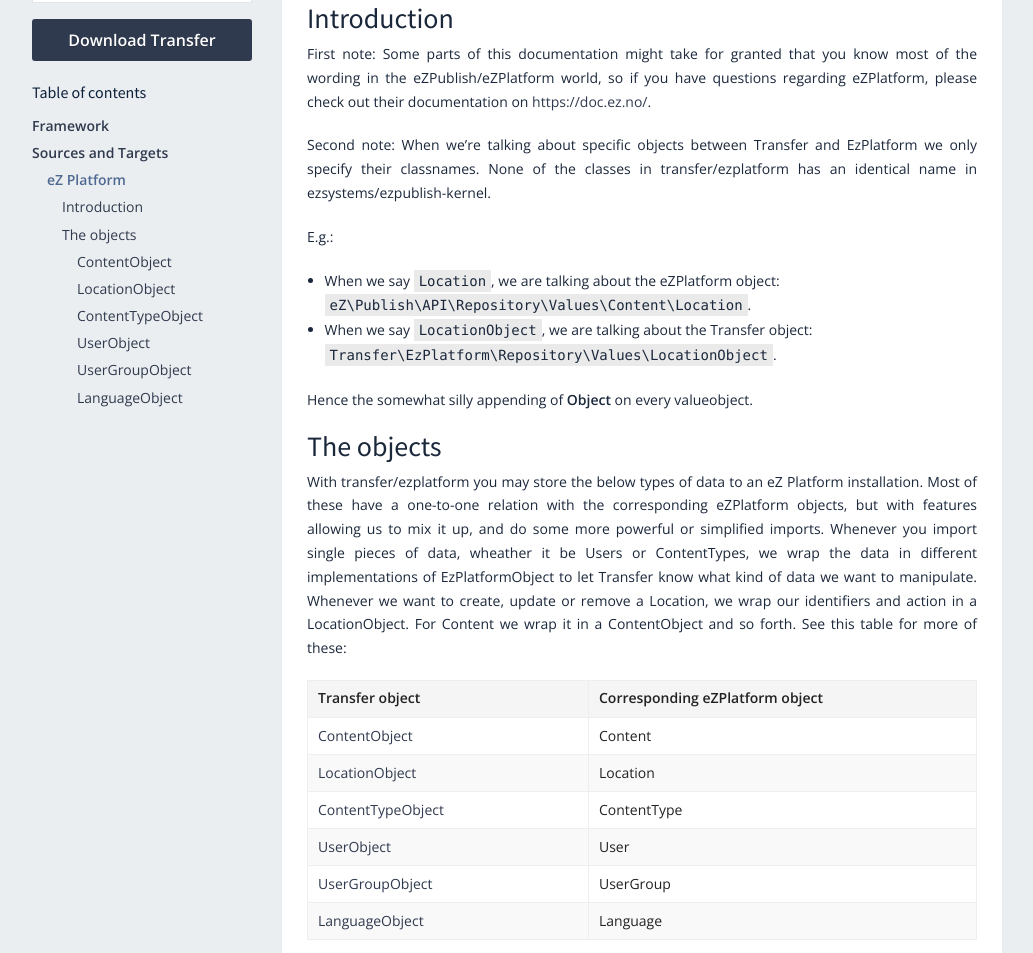
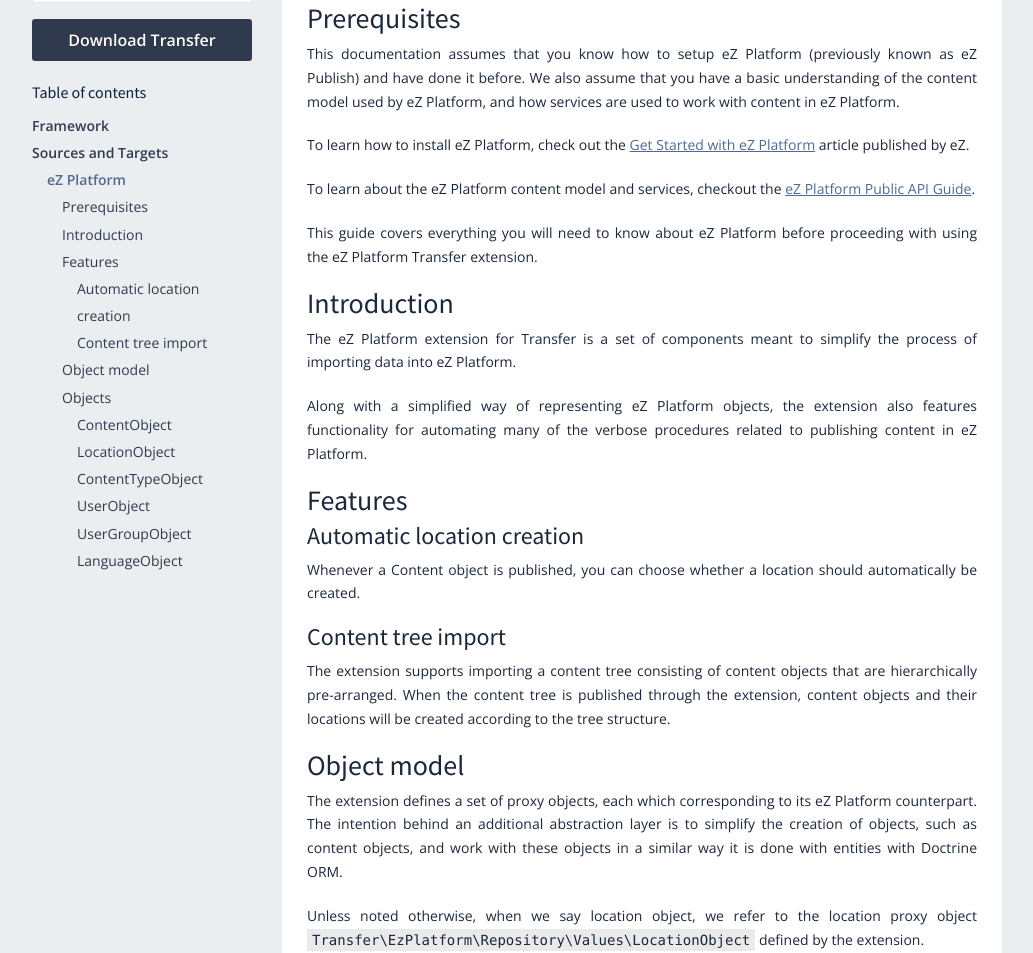
Before and after one commit to transfer-framework/transfer-framework.github.io, a plain HTML site: page docs/1.0/sources_and_targets/ezplatform/index.html in a window 1280 px wide. Shown: the part 199-1152 px from the top of the page, without its empty margins (123-1156 px from the left). Drawn offline with nearby package versions, Linux system fonts and the light colour scheme; a web font is replaced by a local one.

Commit message:
Update source - 2016/07/03-1

```diff
--- a/docs/1.0/sources_and_targets/ezplatform/index.html
+++ b/docs/1.0/sources_and_targets/ezplatform/index.html
@@ -105,8 +105,15 @@
 <li class="toctree-l1"><a class="reference internal" href="../../framework/">Framework</a></li>
 <li class="toctree-l1 current"><a class="reference internal" href="../">Sources and Targets</a><ul class="current">
 <li class="toctree-l2 current"><a class="current reference internal" href="">eZ Platform</a><ul>
+<li class="toctree-l3"><a class="reference internal" href="#prerequisites">Prerequisites</a></li>
 <li class="toctree-l3"><a class="reference internal" href="#introduction">Introduction</a></li>
-<li class="toctree-l3"><a class="reference internal" href="#the-objects">The objects</a><ul>
+<li class="toctree-l3"><a class="reference internal" href="#features">Features</a><ul>
+<li class="toctree-l4"><a class="reference internal" href="#automatic-location-creation">Automatic location creation</a></li>
+<li class="toctree-l4"><a class="reference internal" href="#content-tree-import">Content tree import</a></li>
+</ul>
+</li>
+<li class="toctree-l3"><a class="reference internal" href="#object-model">Object model</a></li>
+<li class="toctree-l3"><a class="reference internal" href="#objects">Objects</a><ul>
 <li class="toctree-l4"><a class="reference internal" href="the_objects/contentobject.html">ContentObject</a></li>
 <li class="toctree-l4"><a class="reference internal" href="the_objects/locationobject.html">LocationObject</a></li>
 <li class="toctree-l4"><a class="reference internal" href="the_objects/contenttypeobject.html">ContentTypeObject</a></li>
@@ -135,25 +142,62 @@
 
                             <div class="section" id="ez-platform">
 <h1>eZ Platform<a class="headerlink" href="#ez-platform" title="Permalink to this headline">¶</a></h1>
+<div class="section" id="prerequisites">
+<h2>Prerequisites<a class="headerlink" href="#prerequisites" title="Permalink to this headline">¶</a></h2>
+<p>This documentation assumes that you know how to setup eZ Platform (previously
+known as eZ Publish) and have done it before. We also assume that you have a
+basic understanding of the content model used by eZ Platform, and how services
+are used to work with content in eZ Platform.</p>
+<p>To learn how to install eZ Platform, check out the
+<a class="reference external" href="https://doc.ez.no/display/DEVELOPER/Get+Started+with+eZ+Platform">Get Started with eZ Platform</a>
+article published by eZ.</p>
+<p>To learn about the eZ Platform content model and services, checkout the
+<a class="reference external" href="https://doc.ez.no/display/DEVELOPER/Public+API+Guide">eZ Platform Public API Guide</a>.</p>
+<p>This guide covers everything you will need to know about eZ Platform before
+proceeding with using the eZ Platform Transfer extension.</p>
+</div>
 <div class="section" id="introduction">
 <h2>Introduction<a class="headerlink" href="#introduction" title="Permalink to this headline">¶</a></h2>
-<p>First note: Some parts of this documentation might take for granted that you know most of the wording in the eZPublish/eZPlatform world, so if you have questions regarding eZPlatform, please check out their documentation on <a class="reference external" href="https://doc.ez.no/">https://doc.ez.no/</a>.</p>
-<p>Second note: When we&#8217;re talking about specific objects between Transfer and EzPlatform we only specify their classnames.
-None of the classes in transfer/ezplatform has an identical name in ezsystems/ezpublish-kernel.</p>
-<p>E.g.:</p>
-<ul class="simple">
-<li>When we say <code class="docutils literal"><span class="pre">Location</span></code>, we are talking about the eZPlatform object: <code class="docutils literal"><span class="pre">eZ\Publish\API\Repository\Values\Content\Location</span></code>.</li>
-<li>When we say <code class="docutils literal"><span class="pre">LocationObject</span></code>, we are talking about the Transfer object: <code class="docutils literal"><span class="pre">Transfer\EzPlatform\Repository\Values\LocationObject</span></code>.</li>
-</ul>
-<p>Hence the somewhat silly appending of <strong>Object</strong> on every valueobject.</p>
+<p>The eZ Platform extension for Transfer is a set of components meant to simplify
+the process of importing data into eZ Platform.</p>
+<p>Along with a simplified way of representing eZ Platform objects, the extension
+also features functionality for automating many of the verbose procedures related to
+publishing content in eZ Platform.</p>
 </div>
-<div class="section" id="the-objects">
-<h2>The objects<a class="headerlink" href="#the-objects" title="Permalink to this headline">¶</a></h2>
-<p>With transfer/ezplatform you may store the below types of data to an eZ Platform installation.
-Most of these have a one-to-one relation with the corresponding eZPlatform objects, but with features allowing us to mix it up, and do some more powerful or simplified imports.
-Whenever you import single pieces of data, wheather it be Users or ContentTypes, we wrap the data in different implementations of EzPlatformObject to let Transfer know what kind of data we want to manipulate.
-Whenever we want to create, update or remove a Location, we wrap our identifiers and action in a LocationObject. For Content we wrap it in a ContentObject and so forth.
-See this table for more of these:</p>
+<div class="section" id="features">
+<h2>Features<a class="headerlink" href="#features" title="Permalink to this headline">¶</a></h2>
+<div class="section" id="automatic-location-creation">
+<h3>Automatic location creation<a class="headerlink" href="#automatic-location-creation" title="Permalink to this headline">¶</a></h3>
+<p>Whenever a Content object is published, you can choose whether a location should
+automatically be created.</p>
+</div>
+<div class="section" id="content-tree-import">
+<h3>Content tree import<a class="headerlink" href="#content-tree-import" title="Permalink to this headline">¶</a></h3>
+<p>The extension supports importing a content tree consisting of content objects
+that are hierarchically pre-arranged. When the content tree is published through
+the extension, content objects and their locations will be created according to
+the tree structure.</p>
+</div>
+</div>
+<div class="section" id="object-model">
+<h2>Object model<a class="headerlink" href="#object-model" title="Permalink to this headline">¶</a></h2>
+<p>The extension defines a set of proxy objects, each which corresponding to its
+eZ Platform counterpart. The intention behind an additional abstraction layer is
+to simplify the creation of objects, such as content objects, and work with these
+objects in a similar way it is done with entities with Doctrine ORM.</p>
+<p>Unless noted otherwise, when we say location object, we refer to the location proxy
+object <code class="docutils literal"><span class="pre">Transfer\EzPlatform\Repository\Values\LocationObject</span></code> defined by the extension.</p>
+<p>When we say location, we refer to a value object in the eZ Platform content model:
+<code class="docutils literal"><span class="pre">eZ\Publish\API\Repository\Values\Content\Location</span></code></p>
+</div>
+<div class="section" id="objects">
+<h2>Objects<a class="headerlink" href="#objects" title="Permalink to this headline">¶</a></h2>
+<p>This section introduces a list of the proxy objects defined by the extension.</p>
+<p>All of these have a one-to-one relation with the eZ Platform objects. In addition to
+built-in eZ Platform capabilities, Transfer proxy objects may feature extra options
+for simplifying imports or doing more advanced tasks.</p>
+<p>The proxy objects hold a list of field values and additional properties that affect
+how an object is going to be translated to an eZ Platform object and imported.</p>
 <table border="1" class="docutils">
 <colgroup>
 <col width="42%" />
@@ -161,7 +205,7 @@ See this table for more of these:</p>
 </colgroup>
 <thead valign="bottom">
 <tr class="row-odd"><th class="head">Transfer object</th>
-<th class="head">Corresponding eZPlatform object</th>
+<th class="head">Corresponding eZ Platform object</th>
 </tr>
 </thead>
 <tbody valign="top">
```
Also changed, not shown: docs/1.0/index.html (+8 -1 lines), docs/1.0/searchindex.json (+1 -1 lines), docs/1.0/sources_and_targets/index.html (+8 -1 lines), styles/app.css.
